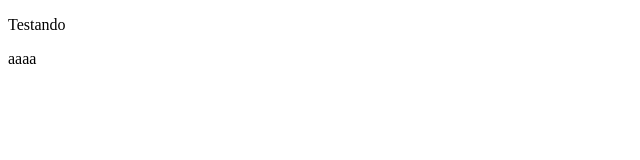
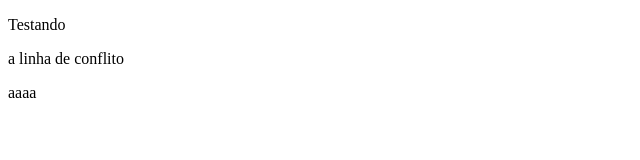
Before and after one commit to ivyraen/Evelyn, a plain HTML site: page index.html in a window 1280 px wide. Shown: the whole page, without its empty margins (0-640 px from the left). Drawn offline with Linux system fonts and the light colour scheme.

Commit message:
linha de conflito

```diff
--- a/index.html
+++ b/index.html
@@ -7,7 +7,7 @@
 </head>
 <body>
     <p>Testando</p>
-
+    <P>a linha de conflito</P>
     <footer><p>aaaa</p></footer>
 
 
```
